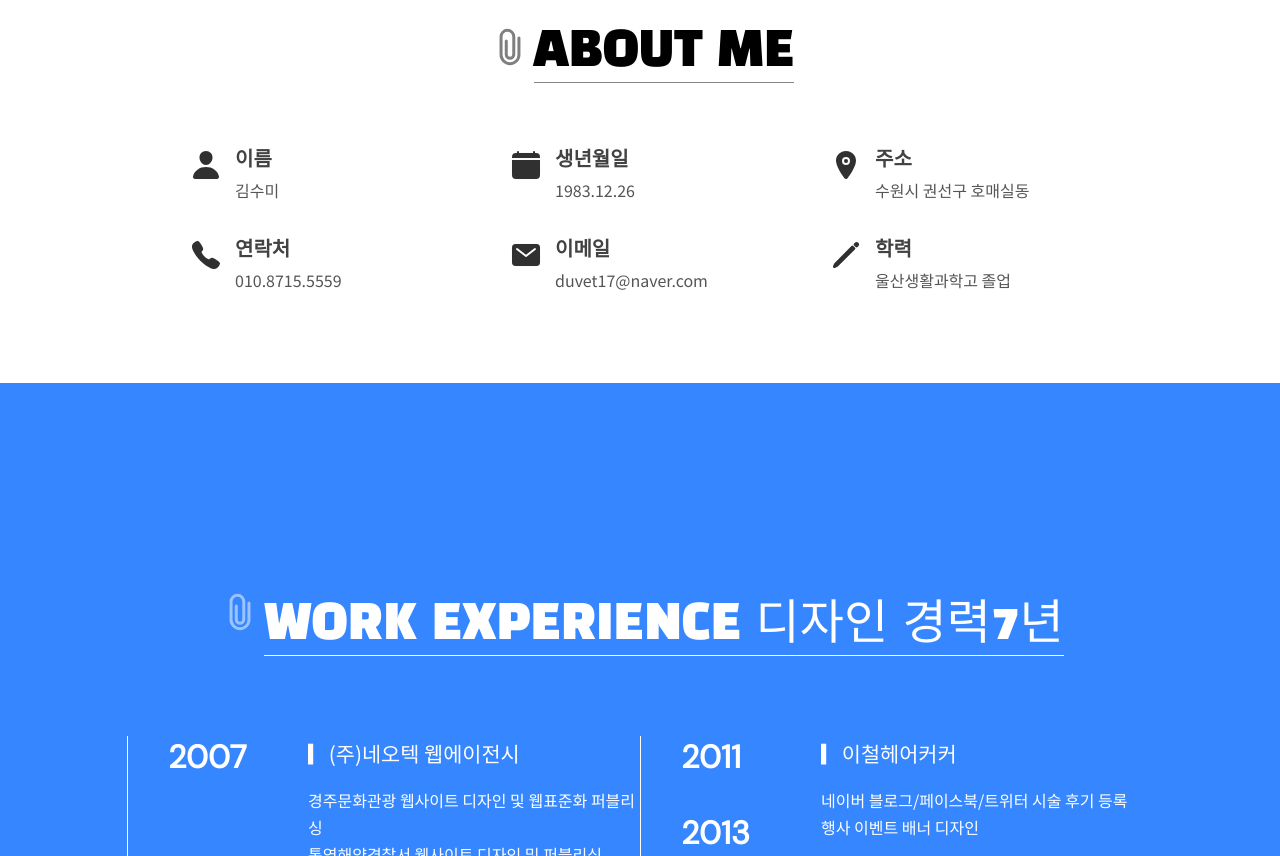
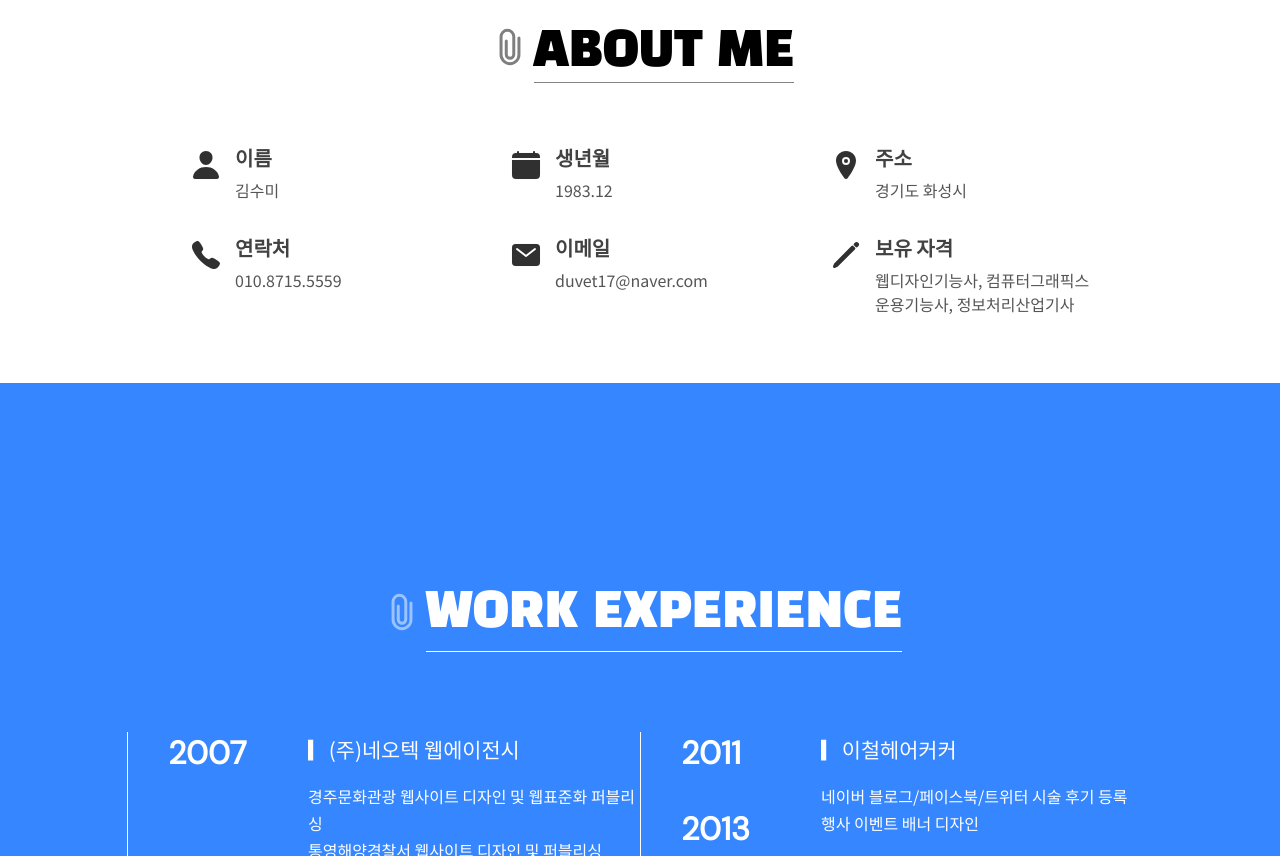
Before and after one commit to eve1226/portfolio, a plain HTML site: page index.html in a window 1280 px wide. Shown: the part 685-1541 px from the top of the page. Drawn offline with nearby package versions, Linux system fonts and the light colour scheme; a web font is replaced by a local one.

Commit message:
Update index.html

```diff
--- a/index.html
+++ b/index.html
@@ -69,8 +69,8 @@
       <div class="birth">
         <div class="warp_s">
           <div class="icon"><ion-icon name="calendar-clear" class="icon"></ion-icon></div>
-          <div class="nameN">생년월일</div>
-          <div class="nameW">1983.12.26</div>
+          <div class="nameN">생년월</div>
+          <div class="nameW">1983.12</div>
         </div>
       </div>
 
@@ -78,7 +78,7 @@
         <div class="warp_s">
           <div class="icon"><ion-icon name="location" class="icon"></ion-icon></div>
           <div class="nameN">주소</div>
-          <div class="nameW">수원시 권선구 호매실동</div>
+          <div class="nameW">경기도 화성시</div>
         </div>
       </div>
 
@@ -101,8 +101,8 @@
       <div class="Education">
         <div class="warp_s">
           <div class="icon"><ion-icon name="pencil" class="icon"></ion-icon></div>
-          <div class="nameN">학력</div>
-          <div class="nameW">울산생활과학고 졸업</div>
+          <div class="nameN">보유 자격</div>
+          <div class="nameW">웹디자인기능사, 컴퓨터그래픽스운용기능사, 정보처리산업기사</div>
         </div>
       </div>
 
@@ -115,7 +115,7 @@
 
       <div class="work_title">
         <div><ion-icon name="attach" class="icon_clip"></ion-icon></div>
-        <div class="title_line_work">WORK EXPERIENCE 디자인 경력7년</div>
+        <div class="title_line_work">WORK EXPERIENCE</div>
       </div>
 
       <div class="work_warp">
```
